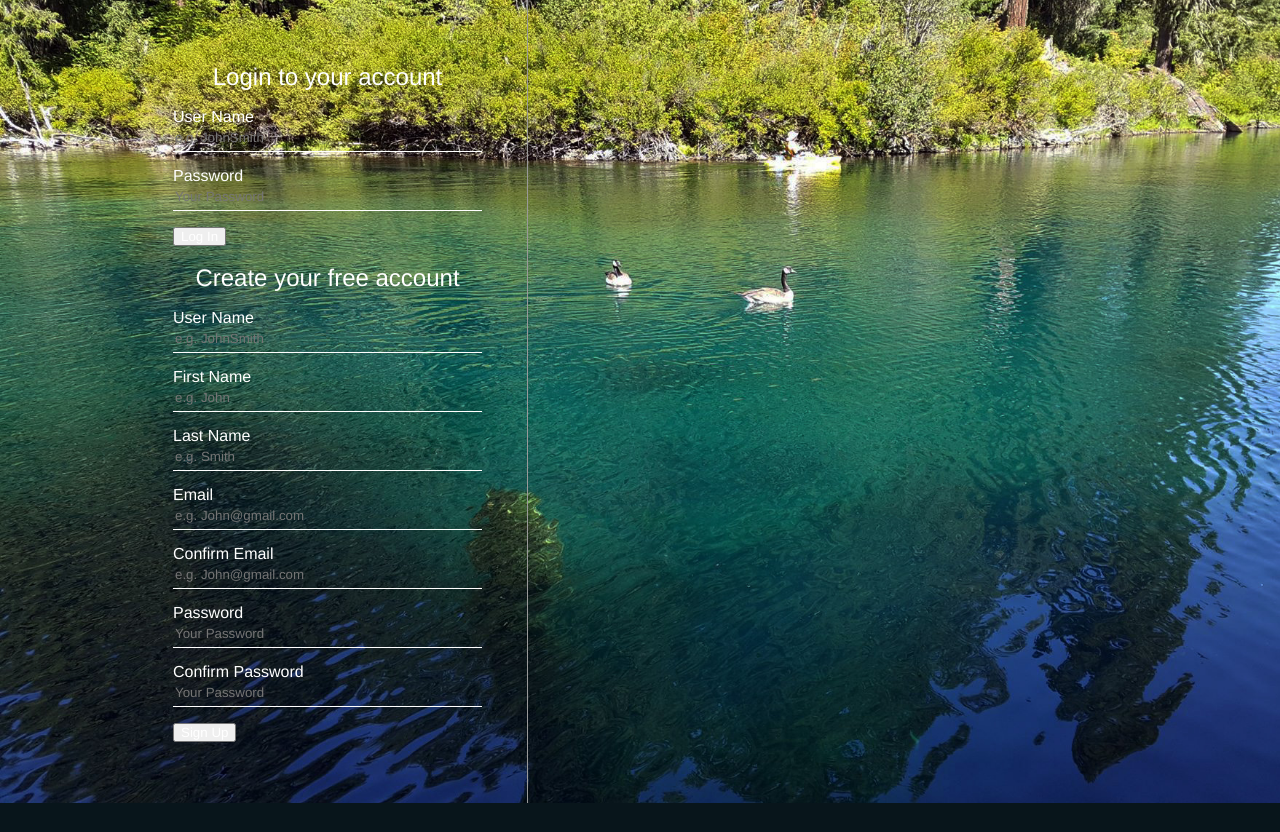
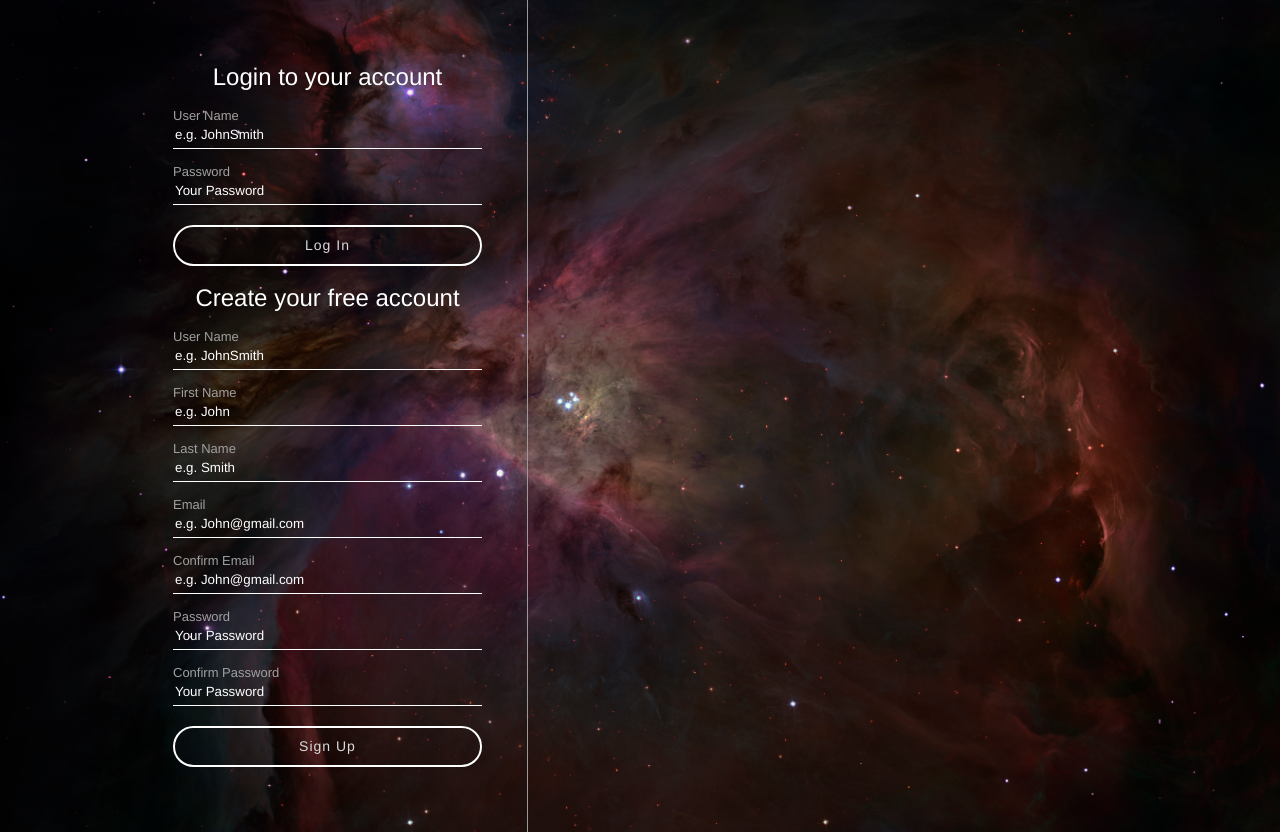
Before and after one commit to Falcon-Punch/Music-Site, a PHP site: page /register.php in a window 1280 px wide. Before the commit the page ends 803 px from the top, so only its background shows below. Run offline with PHP 8.4, Linux system fonts and the light colour scheme.

Commit message:
Added styling to login/register buttons. Changes color on hover now.

```diff
--- a/assets/css/register.css
+++ b/assets/css/register.css
@@ -8,7 +8,7 @@ html, body
 #background
 {
 	background-color: #000000;
-	background-image: url(../images/registerBG2.jpg);
+	background-image: url(../images/registerBG3.jpg);
 	background-position: center;
 	background-size: cover;
 	display: table;
@@ -56,4 +56,61 @@ html, body
 	height: 27px;
 	line-height: 27px;
 	width: 100%;
+	display: block;
 }
+
+#inputContainer label
+{
+	color: #A0A0A0;
+	font-size: 13px;
+	margin-top: 15px;
+}
+
+#inputContainer button
+{
+	background-color: transparent;
+	border: 2px solid #FFFFFF;
+	border-radius: 200px;
+	color: #D9D9D9;
+	display: block;
+	font-size: 14px;
+	letter-spacing: 1px;
+	margin: 20px auto;
+	height: 41px;
+	width: 100%;
+}
+
+#inputContainer button:hover
+{
+	cursor: pointer;
+	background-color: #50005B;
+    color: #FFFFFF;
+	transition-duration: 1.4s;
+}
+
+::-webkit-input-placeholder
+{ /* WebKit, Blink, Edge */
+    color: #FFFFFF;
+}
+:-moz-placeholder
+{ /* Mozilla Firefox 4 to 18 */
+   color: #FFFFFF;
+   opacity: 1;
+}
+::-moz-placeholder
+{ /* Mozilla Firefox 19+ */
+   color: #FFFFFF;
+   opacity: 1;
+}
+:-ms-input-placeholder
+{ /* Internet Explorer 10-11 */
+   color: #FFFFFF;
+}
+::-ms-input-placeholder
+{ /* Microsoft Edge */
+   color: #FFFFFF;
+}
+::placeholder
+{ /* Most modern browsers support this now. */
+   color: #FFFFFF;
+}
```
Also changed, not shown: assets/images/registerBG3.jpg (added).
